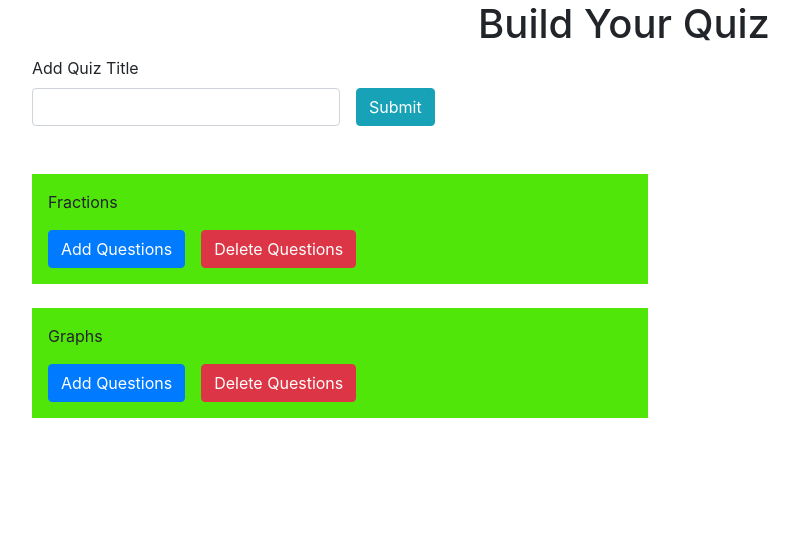
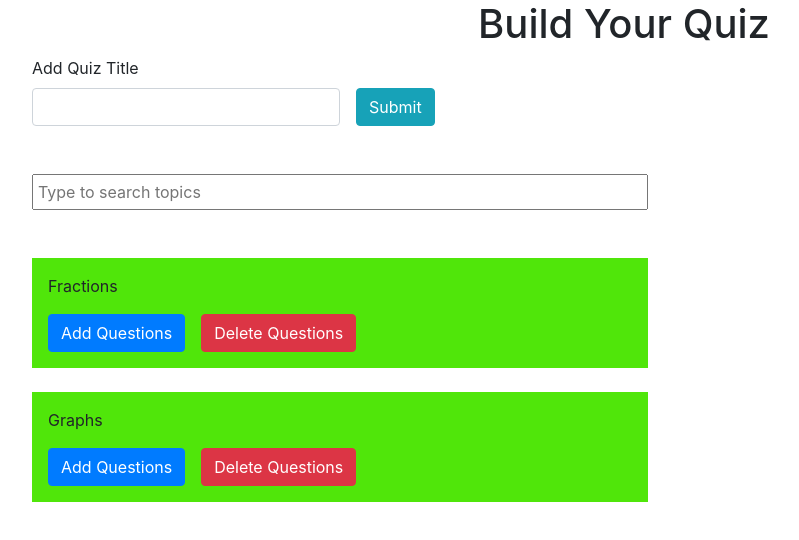
Before and after one commit to masontangnr/squarifyquiz, a React (Create React App) app: page /quizbuilder in a window 1280 px wide. Shown: the top 540 px of the page, without its empty margins (16-815 px from the left). Built offline with nearby package versions, Linux system fonts and the light colour scheme.

Commit message:
add filter feature

```diff
--- a/src/containers/QuizBuilder.js
+++ b/src/containers/QuizBuilder.js
@@ -20,11 +20,17 @@ const QuizBuilder = () => {
     id:'hi'
   };
 
-  const [quizTitle, setQuizTitle] = useState(data);
+  let [quizTitles, setQuizTitles] = useState(data);
+  let [searchQuizTitle, setSearchQuizTitle] = useState("");
+
 
   const handleInputChange = (event) => {
     const { name, value } = event.target;
-    setQuizTitle({ ...quizTitle, [name]: value });
+    setQuizTitles({ ...quizTitles, [name]: value });
+  };
+
+  const handleChange = (e) => {
+    setSearchQuizTitle(e.target.value);
   };
 
   async function deleteQuestion(id) {
@@ -34,6 +40,15 @@ const QuizBuilder = () => {
     }
   }
 
+  let filteredTopic = quizTitles.filter((quizTitle) => {
+
+    const topic = quizTitle.topic.toLowerCase()
+
+    return topic.includes(searchQuizTitle.toLowerCase());
+  })
+
+  console.log(searchQuizTitle)
+
 
   return (
     <>
@@ -41,6 +56,7 @@ const QuizBuilder = () => {
       <div className="d-flex justify-content-center">
         <h1>Build Your Quiz</h1>
       </div>
+
       <form action="" className="ml-5">
         <div className="form-group">
           <label htmlFor="quizTitle">Add Quiz Title</label>
@@ -51,16 +67,26 @@ const QuizBuilder = () => {
               className="form-control w-25"
               id="quizTitle"
               name="quizTitle"
-              value={quizTitle.topic}
+              value={quizTitles.topic}
             />
             <button className="btn btn-info ml-3">Submit</button>
           </div>
         </div>
       </form>
 
+      <div className="searchbar ml-5 mt-5">
+        <input
+          placeholder="Type to search topics"
+          className="p-1 w-50"
+          onChange={handleChange}
+          type="text"
+        />
+      </div>
+
       {/*Quiz Titles*/}
+
       <div className="pl-5 mt-5">
-        {quizTitle.map((title, index) =>
+        {filteredTopic.map((title, index) =>
         <div key={index} className="quizTitle mb-4 w-50 p-3">
           <p>{title.topic}</p>
           <Link to={`/addquestion/${title.topic}`}>
```
